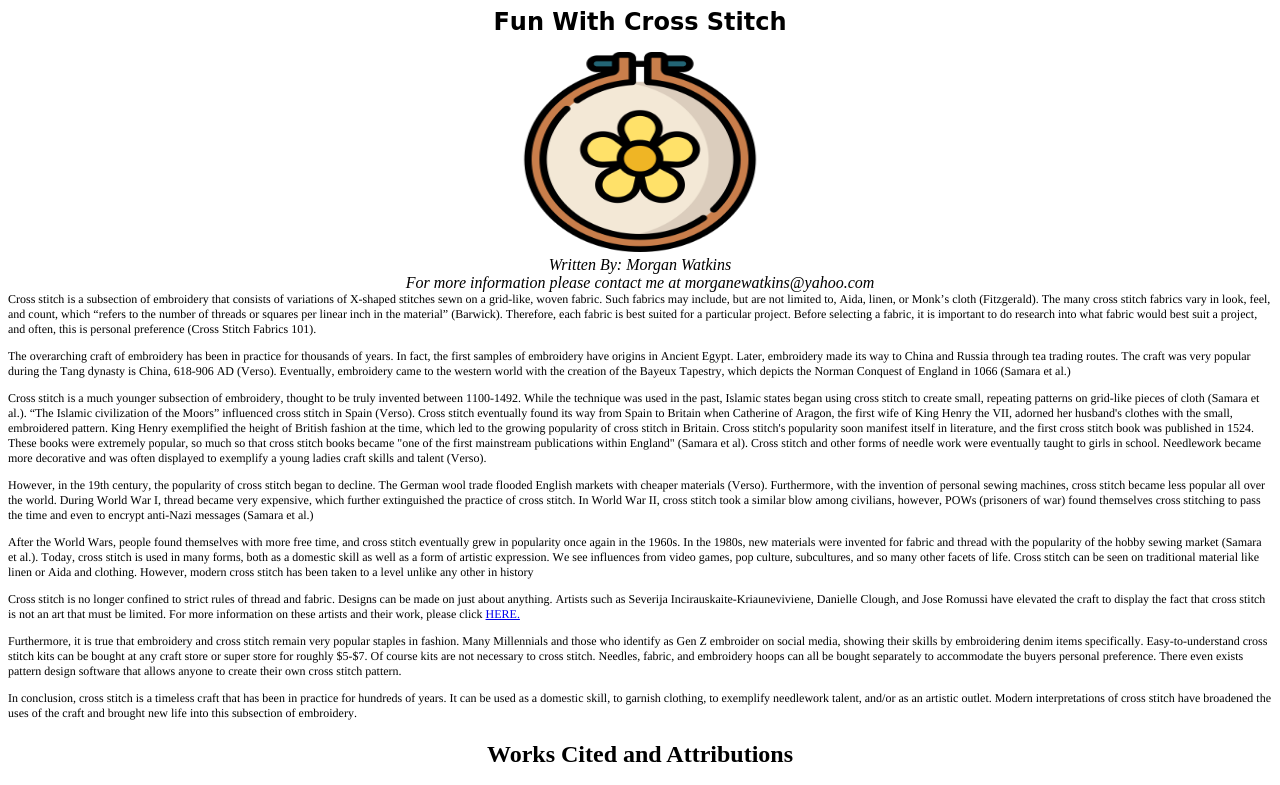
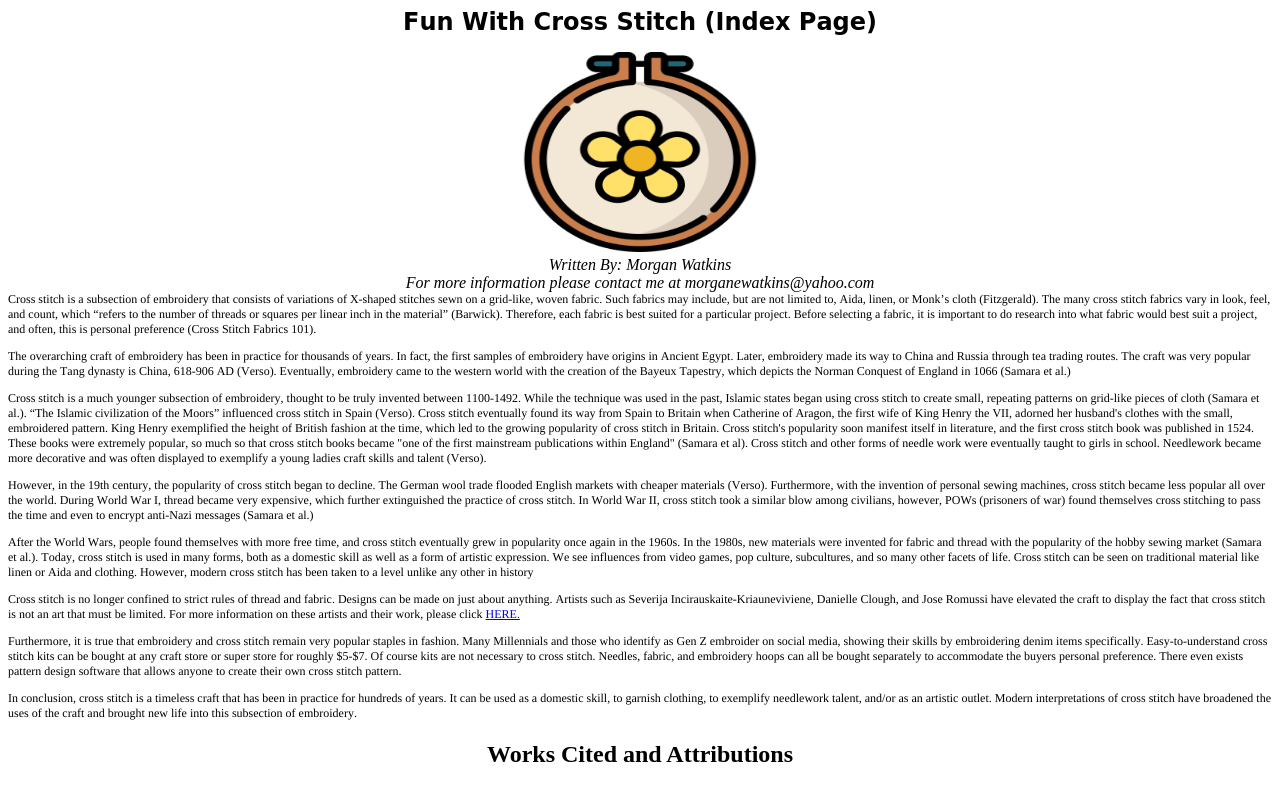
Before and after one commit to mew46389/mew46389.github.io, a plain HTML site: page index.html in a window 1280 px wide. Shown: the top 785 px of the page. Drawn offline with Linux system fonts and the light colour scheme.

Commit message:
Update index.html

```diff
--- a/index.html
+++ b/index.html
@@ -17,7 +17,7 @@
   </style>
 </head>
 <body>
-<h1 style="margin: 0.0px 0.0px 16.1px 0.0px; text-align: center; line-height: 28.0px; font: 24.0px Cursive; color: #000000; -webkit-text-stroke: #000000"><span class="s1"><b>Fun With Cross Stitch</b></span></h1>
+<h1 style="margin: 0.0px 0.0px 16.1px 0.0px; text-align: center; line-height: 28.0px; font: 24.0px Cursive; color: #000000; -webkit-text-stroke: #000000"><span class="s1"><b>Fun With Cross Stitch (Index Page)</b></span></h1>
 <div class= "img-container">
 	<img src= "Flower Cross Stitch.png" alt="Cartoon Drawing of a Cross Stitched Flower" width="250" height="200">
 </div>
```
